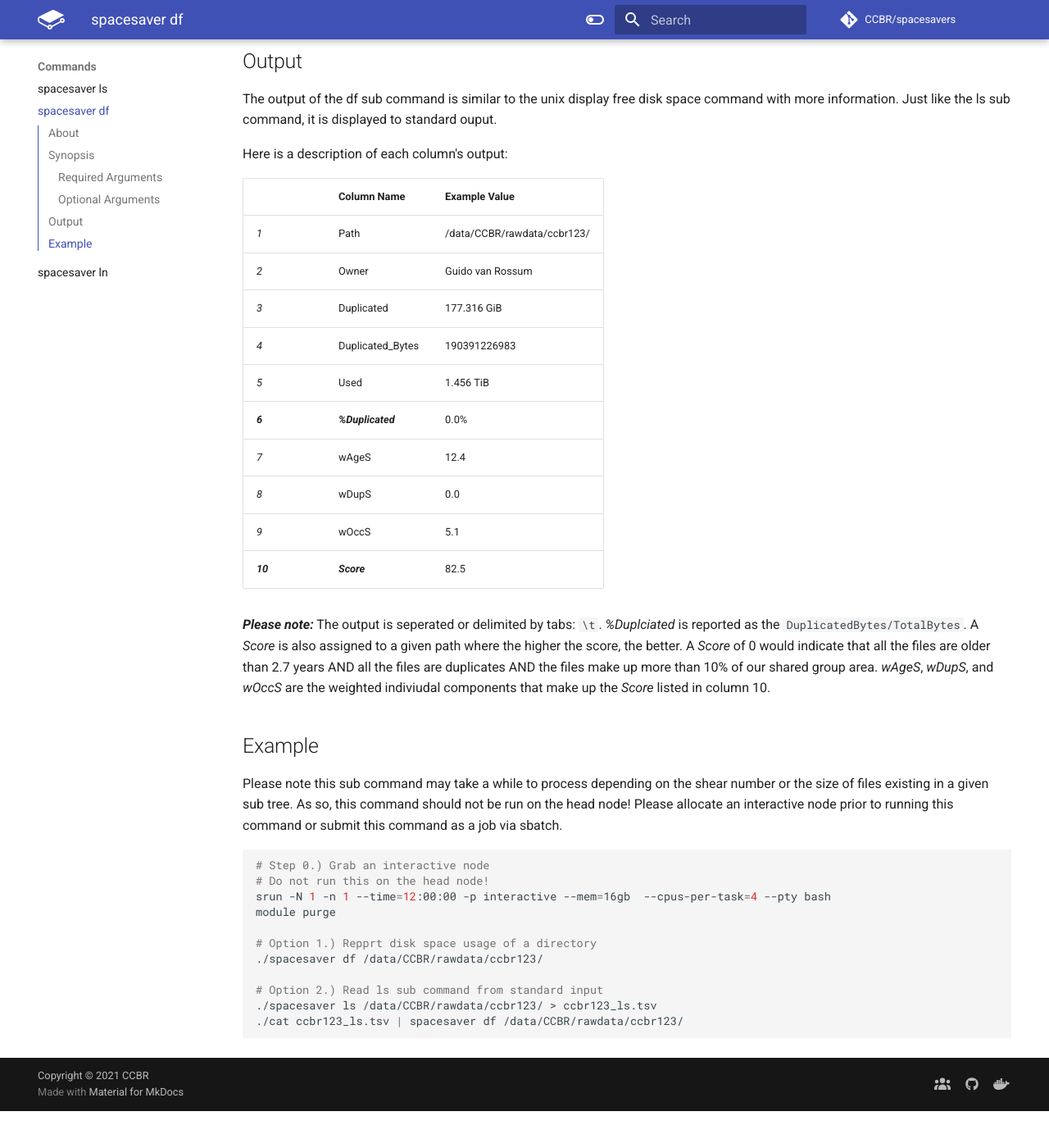
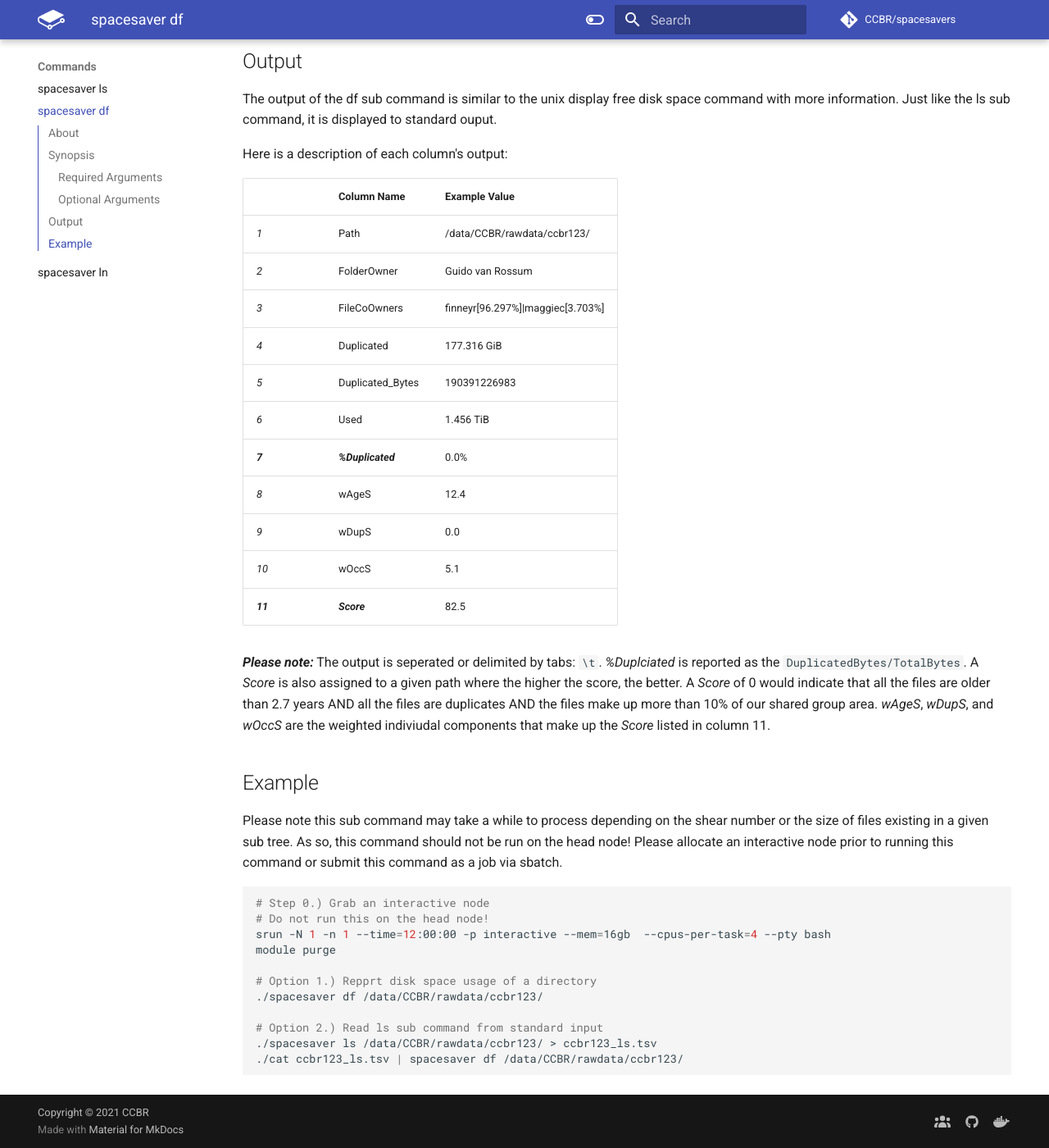
Before and after one commit to skchronicles/spacesavers, an MkDocs documentation site: the page built from docs/usage/df.md, in a window 1280 px wide and 1400 px high, scrolled down 1805 px. Shown: the whole window at 82% size. Built offline with MkDocs 1.6.1 and Material for MkDocs 9.7.7, drawn with Linux system fonts in a browser that asks for light colours; comment, search, counter and statistics services are not loaded; the version menu is left out; before the commit the page ends 3160 px from its top, so only the background shows below that.

```diff
--- a/docs/usage/df.md
+++ b/docs/usage/df.md
@@ -55,18 +55,19 @@
 |          | Column Name        | Example Value                         |
 |----------|--------------------|---------------------------------------|
 | *1*      | Path               | /data/CCBR/rawdata/ccbr123/           |
-| *2*      | Owner              | Guido van Rossum                      |
-| *3*      | Duplicated         | 177.316 GiB                           |
-| *4*      | Duplicated_Bytes   | 190391226983                          |
-| *5*      | Used               | 1.456 TiB                             |
-| ***6***  | ***%Duplicated***  | 0.0%                                  |
-| *7*      | wAgeS              | 12.4                                  |
-| *8*      | wDupS              | 0.0                                   |
-| *9*      | wOccS              | 5.1                                   |
-| ***10*** | ***Score***        | 82.5                                  |
+| *2*      | FolderOwner        | Guido van Rossum                      |
+| *3*      | FileCoOwners       | finneyr[96.297%]\|maggiec[3.703%]     |
+| *4*      | Duplicated         | 177.316 GiB                           |
+| *5*      | Duplicated_Bytes   | 190391226983                          |
+| *6*      | Used               | 1.456 TiB                             |
+| ***7***  | ***%Duplicated***  | 0.0%                                  |
+| *8*      | wAgeS              | 12.4                                  |
+| *9*      | wDupS              | 0.0                                   |
+| *10*     | wOccS              | 5.1                                   |
+| ***11*** | ***Score***        | 82.5                                  |
 
 
-***Please note:*** The output is seperated or delimited by tabs: `\t`. *%Duplciated* is reported as the `DuplicatedBytes/TotalBytes`. A *Score* is also assigned to a given path where the higher the score, the better. A *Score* of 0 would indicate that all the files are older than 2.7 years AND all the files are duplicates AND the files make up more than 10% of our shared group area. *wAgeS*, *wDupS*, and *wOccS* are the weighted indiviudal components that make up the *Score* listed in column 10.
+***Please note:*** The output is seperated or delimited by tabs: `\t`. *%Duplciated* is reported as the `DuplicatedBytes/TotalBytes`. A *Score* is also assigned to a given path where the higher the score, the better. A *Score* of 0 would indicate that all the files are older than 2.7 years AND all the files are duplicates AND the files make up more than 10% of our shared group area. *wAgeS*, *wDupS*, and *wOccS* are the weighted indiviudal components that make up the *Score* listed in column 11.
 
 ## Example
 
```
Also changed, not shown: 1 other file.
